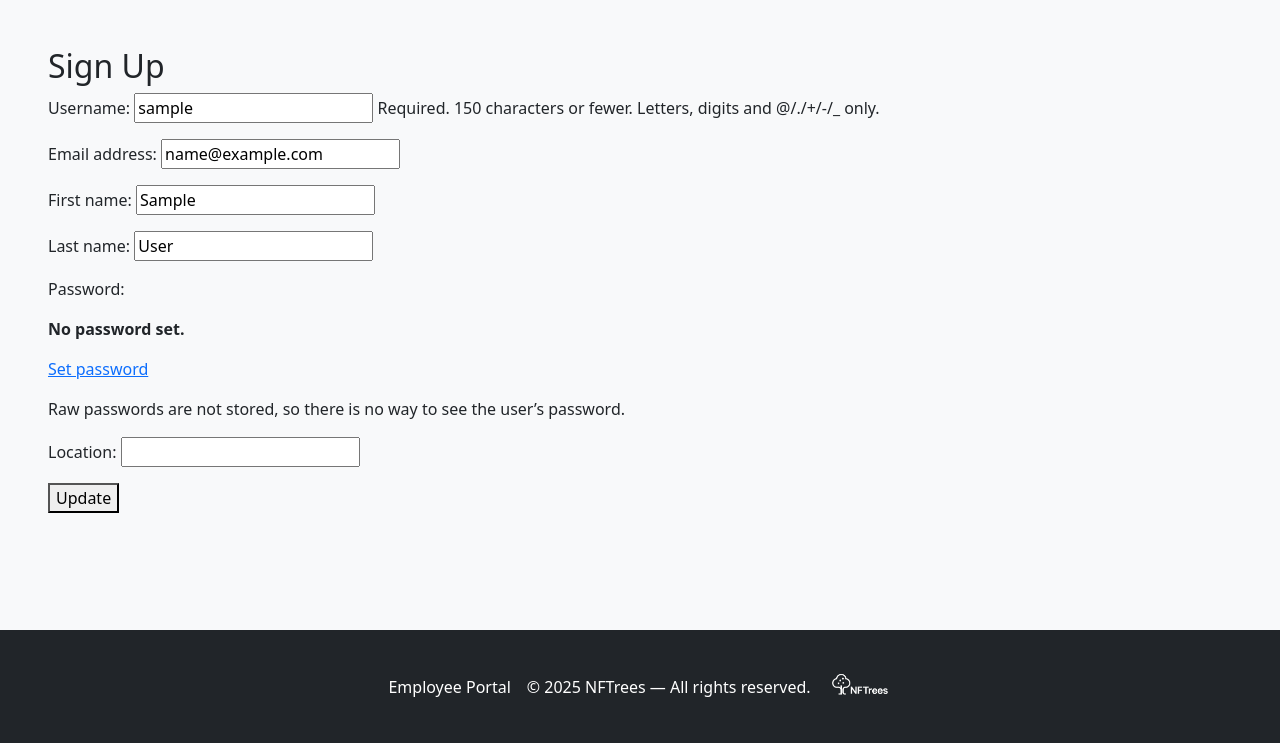
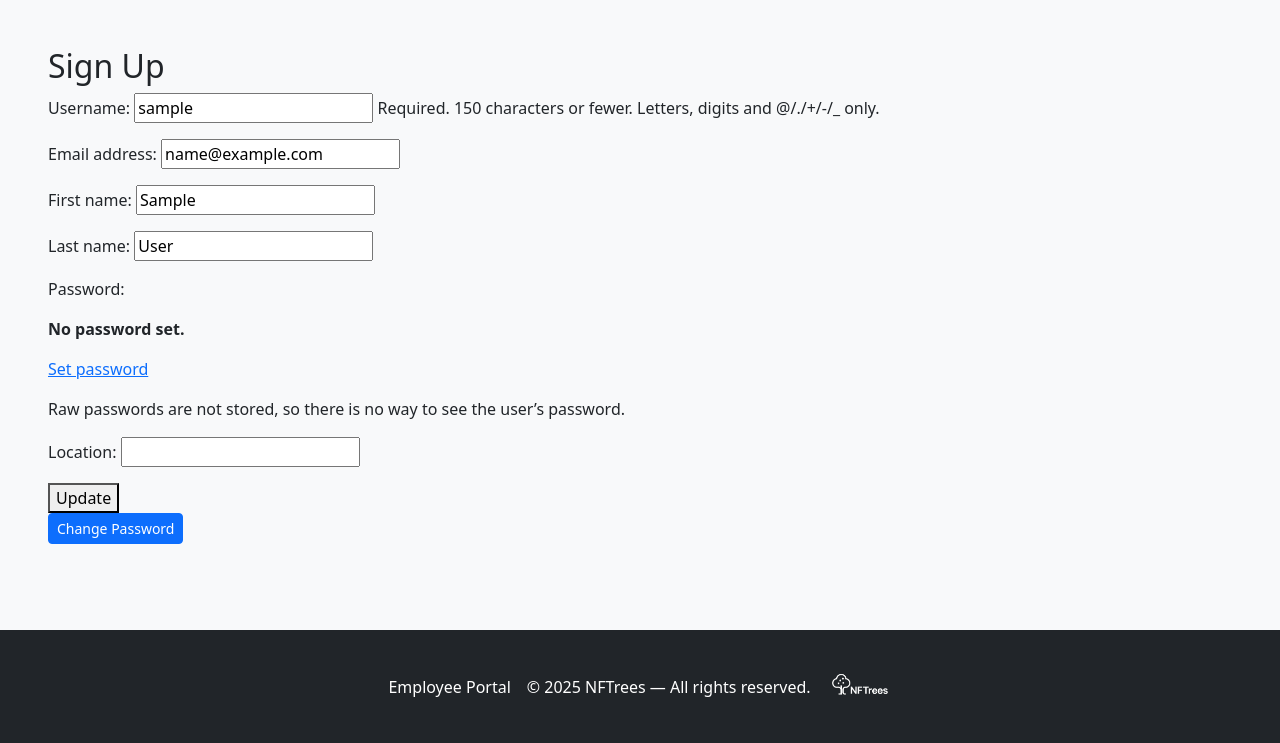
Before and after one commit to blheisey/newNFTrees, a Django app: page /accounts/driver_change/ in a window 1280 px wide. Shown: the part 57-800 px from the top of the page. Run offline with Django 5.2, Linux system fonts and the light colour scheme; the visitor is signed in with stand-in values (Sample User, id 1); data that the repository does not hold is empty.

Commit message:
this is to make it so that the driver can edit password

```diff
--- a/accounts/templates/registration/driver_change.html
+++ b/accounts/templates/registration/driver_change.html
@@ -6,4 +6,6 @@
 {{ form.as_p }}
 <button type="submit">Update</button>
 </form>
+
+<a href="{% url 'password_change' %}" class="btn btn-primary btn-sm">Change Password</a>
 {% endblock content %}
```
